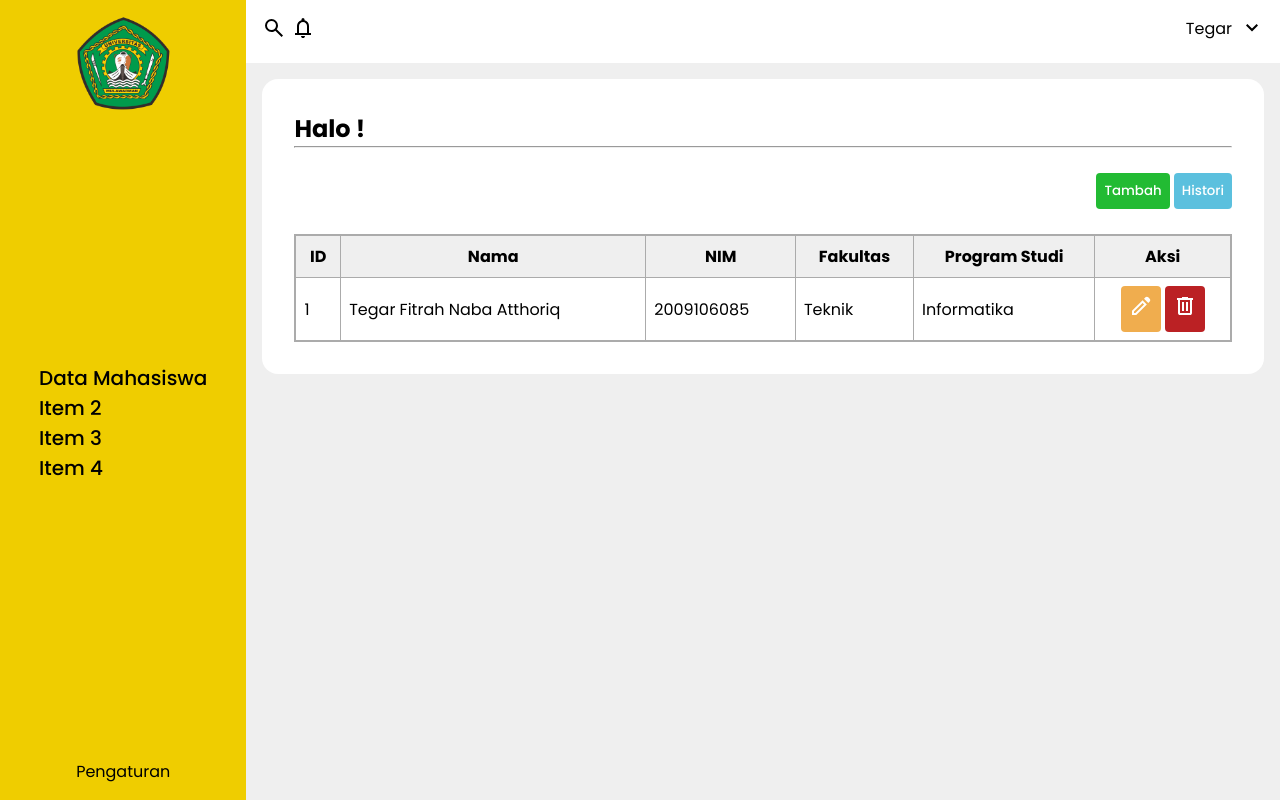
After one commit to tegarfn/praktikum_web_23, a PHP site: page /views/dashboard.php in a window 1280 px wide. The commit adds this page. Run offline with PHP 8.4, Linux system fonts and the light colour scheme.

Commit message:
adding login page, dashboard, add page

```diff
--- a/src/styles/style.css
+++ b/src/styles/style.css
@@ -224,27 +224,235 @@ footer p {
 
 
 
-.login-page {
-    display: flex;
+.form {
     height: 100vh;
-}
-
-.login-background {
-    flex-basis: 50%;
+    width: 100%;
+    position: relative;
     overflow: hidden;
     display: flex;
     justify-content: center;
+    align-items: center;
 }
 
-.login-background img {
-    filter: brightness(70%);
+.form img {
+    width: 100%;
+    filter: brightness(50%);
+    position: absolute;
 }
 
 .form-container {
-    flex-basis: 50%;
+    padding: 64px;
+    border-radius: 16px;
+    background-color: white;
+    position: absolute;
+    text-align: center;
+}
+
+.form-container hr {
+    border: 2px solid #FFDD00;
+    margin-bottom: 24px;
+}
+
+.form-container form {
     display: flex;
     flex-direction: column;
 }
+
+.textfield {
+    width: 400px;
+    margin-block: 8px;
+    padding: 12px;
+    border: 1px solid #ABABAB;
+    border-radius: 4px;
+}
+
+.textfield:focus {
+    border: 1px solid transparent;
+    outline: 1.5px solid #FFDD00;
+}
+
+.remember {
+    margin-top: 8px;
+    accent-color: #FFDD00;
+    text-align: start;
+    font-size: 14px;
+    font-weight: 500;
+    display: flex;
+    gap: 8px;
+    align-items: center;
+}
+
+.login-btn {
+    margin-top: 32px;
+    padding: 8px;
+    background-color: #FFDD00;
+    border: 2px solid #EFCD00;
+    border-radius: 4px;
+}
+
+.login-btn:hover {
+    cursor: pointer;
+    background-color: #EFCD00;
+}
+
+
+
+.dashboard {
+    width: 100%;
+    height: 100vh;
+    display: flex;
+    position: relative;
+}
+
+.dash-side-bar {
+    width: 15%;
+    height: auto;
+    background-color: #EFCD00;
+    display: flex;
+    flex-direction: column;
+}
+
+.dash-side-bar img {
+    width: 96px;
+}
+
+.dash-side-bar ul li {
+    list-style: none;
+    font-weight: 500;
+    font-size: 20px;
+}
+
+.dash-container {
+    width: 85%;
+    height: auto;
+    background-color: #EFEFEF;
+    overflow: hidden;
+}
+
+.dash-nav-bar {
+    width: auto;
+    padding: 16px;
+    background-color: white;
+    display: flex;
+    justify-content: space-between;
+}
+
+.dash-nav-icon {
+    display: inline;
+}
+
+.dash-account {
+    display: inline-flex;
+    gap: 8px;
+}
+
+.dash-main {
+    width: auto;
+    margin: 16px;
+    padding: 32px;
+    border-radius: 16px;
+    background-color: white;
+}
+
+.leading-btn {
+    text-align: end;
+}
+
+.dash-main table {
+    width: 100%;
+    border: 2px solid #ABABAB;
+    border-collapse: collapse;
+}
+
+.dash-main table thead {
+    background-color: #EFEFEF;
+}
+
+.dash-main table th, td {
+    padding: 8px;
+    border: 1px solid #ABABAB;
+}
+
+.action {
+    text-align: center;
+}
+
+.add-btn {
+    background-color: #22BB33;
+    padding: 8px;
+    border: none;
+    border-radius: 4px;
+    font-weight: 500;
+    color: white;
+}
+
+.edit-btn {
+    background-color: #F0AD4E;
+    padding: 8px;
+    border: none;
+    border-radius: 4px;
+}
+
+.delete-btn {
+    background-color: #BB2124;
+    padding: 8px;
+    border: none;
+    border-radius: 4px;
+}
+.history-btn {
+    background-color: #5BC0DE;
+    padding: 8px;
+    border: none;
+    border-radius: 4px;
+    font-weight: 500;
+    color: white;
+}
+
+.add-btn:hover {
+    filter: brightness(90%);
+}
+
+.edit-btn:hover {
+    filter: brightness(90%);
+}
+
+.delete-btn:hover {
+    filter: brightness(90%);
+}
+
+.history-btn:hover {
+    filter: brightness(90%);
+}
+
+
+.add-data {
+    height: 100vh;
+    background-color: #EFCD00;
+    display: flex;
+    justify-content: center;
+    align-items: center;
+}
+
+.add-form-container {
+    background-color: white;
+    padding: 64px;
+    border-radius: 32px;
+}
+
+.add-form-container h1 {
+    text-align: center;
+}
+
+.add-form-container hr {
+    border: 2px solid #FFDD00;
+    margin-bottom: 24px;
+}
+
+.add-form-container form {
+    display: flex;
+    flex-direction: column;
+}
+
 
 @media (max-width: 640px) {
     nav {
--- /dev/null
+++ b/src/views/dashboard.php
@@ -0,0 +1,72 @@
+<!DOCTYPE html>
+<html lang="en">
+<head>
+    <meta charset="UTF-8">
+    <meta name="viewport" content="width=device-width, initial-scale=1.0">
+    <title>Dashboard - Staff</title>
+    <link rel="stylesheet" href="../styles/style.css">
+</head>
+<body>
+    <div class="dashboard">
+        <nav class="dash-side-bar">
+            <img src="../assets/logo-unmul.png" alt="">
+            <ul>
+                <li>Data Mahasiswa</li>
+                <li>Item 2</li>
+                <li>Item 3</li>
+                <li>Item 4</li>
+            </ul>
+            <div class="settings">
+                <img src="" alt="">
+                <p>Pengaturan</p>
+            </div>
+        </nav>
+        <main class="dash-container">
+            <section class="dash-nav-bar">
+                <div class="dash-nav-icon">
+                    <svg xmlns="http://www.w3.org/2000/svg" height="24" viewBox="0 -960 960 960" width="24"><path d="M784-120 532-372q-30 24-69 38t-83 14q-109 0-184.5-75.5T120-580q0-109 75.5-184.5T380-840q109 0 184.5 75.5T640-580q0 44-14 83t-38 69l252 252-56 56ZM380-400q75 0 127.5-52.5T560-580q0-75-52.5-127.5T380-760q-75 0-127.5 52.5T200-580q0 75 52.5 127.5T380-400Z"/></svg>
+                    <svg xmlns="http://www.w3.org/2000/svg" height="24" viewBox="0 -960 960 960" width="24"><path d="M160-200v-80h80v-280q0-83 50-147.5T420-792v-28q0-25 17.5-42.5T480-880q25 0 42.5 17.5T540-820v28q80 20 130 84.5T720-560v280h80v80H160Zm320-300Zm0 420q-33 0-56.5-23.5T400-160h160q0 33-23.5 56.5T480-80ZM320-280h320v-280q0-66-47-113t-113-47q-66 0-113 47t-47 113v280Z"/></svg>
+                </div>
+                <div class="dash-account">
+                    <img src="" alt="">
+                    <p>Tegar</p>
+                    <svg xmlns="http://www.w3.org/2000/svg" height="24" viewBox="0 -960 960 960" width="24"><path d="M480-345 240-585l56-56 184 184 184-184 56 56-240 240Z"/></svg>
+                </div>
+            </section>
+            <section class="dash-main">
+                <h1>Halo !</h1>
+                <hr><br>
+                <div class="leading-btn">
+                    <button class="add-btn">Tambah</button>
+                    <button class="history-btn">Histori</button>
+                </div><br>
+                <table>
+                    <thead>
+                        <tr>
+                            <th>ID</th>
+                            <th>Nama</th>
+                            <th>NIM</th>
+                            <th>Fakultas</th>
+                            <th>Program Studi</th>
+                            <th>Aksi</th>
+                        </tr>
+                    </thead>
+                    <tbody>
+                        <tr>
+                            <td>1</td>
+                            <td>Tegar Fitrah Naba Atthoriq</td>
+                            <td>2009106085</td>
+                            <td>Teknik</td>
+                            <td>Informatika</td>
+                            <td class="action">
+                                <button class="edit-btn"><svg xmlns="http://www.w3.org/2000/svg" height="24" viewBox="0 -960 960 960" width="24" fill="white"><path d="M200-200h56l345-345-56-56-345 345v56Zm572-403L602-771l56-56q23-23 56.5-23t56.5 23l56 56q23 23 24 55.5T829-660l-57 57Zm-58 59L290-120H120v-170l424-424 170 170Zm-141-29-28-28 56 56-28-28Z"/></svg></button>
+                                <button class="delete-btn"><svg xmlns="http://www.w3.org/2000/svg" height="24" viewBox="0 -960 960 960" width="24" fill="white"><path d="M280-120q-33 0-56.5-23.5T200-200v-520h-40v-80h200v-40h240v40h200v80h-40v520q0 33-23.5 56.5T680-120H280Zm400-600H280v520h400v-520ZM360-280h80v-360h-80v360Zm160 0h80v-360h-80v360ZM280-720v520-520Z"/></svg></button>
+                            </td>
+                        </tr>
+                    </tbody>
+                </table>
+            </section>
+        </main>
+    </div>
+</body>
+</html>
--- a/src/views/index.html
+++ b/src/views/index.php
@@ -19,13 +19,13 @@
             </button>
         </div>
         <div class="nav-items" id="nav-items">
-            <a href="./about.html">Tentang</a>
+            <a href="./about.php">Tentang</a>
             <a href="#">Akademik</a>
             <a href="#">Kampus</a>
             <a href="#">Riset</a>
             <a href="#">Berita & Acara</a>
         </div>
-        <a href="../views/login-form.html" class="portal-btn" id="portal-btn">
+        <a href="./form.php" class="portal-btn" id="portal-btn">
             <button>Portal</button>
         </a>
     </nav>
```
Also changed, not shown: src/views/edit.php (added, +27 -0 lines), src/views/form.php (added, +26 -0 lines), src/views/tambah.php (added, +27 -0 lines), src/views/about.php (renamed from src/views/about.html).
